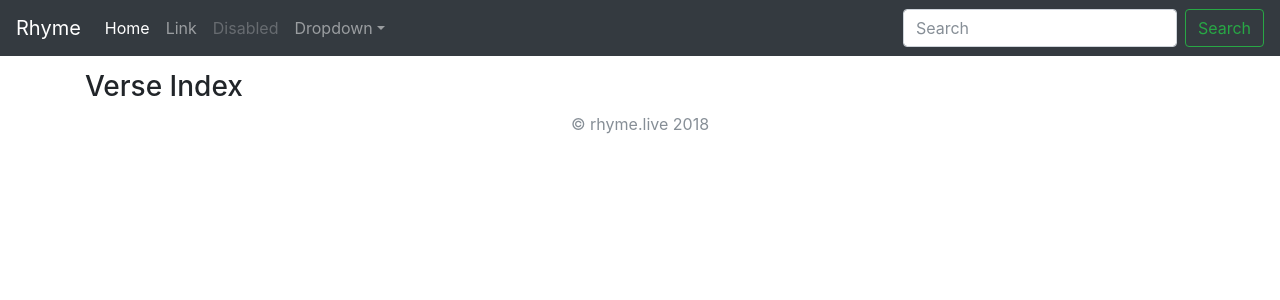
After one commit to tacro/rhyme-pjt, a Django app: page /verses/index/ in a window 1280 px wide. The commit adds this page. Shown: the top 300 px of the page. Run offline with Django 3.2, Linux system fonts and the light colour scheme; data that the repository does not hold is empty; some libraries are stand-ins or nearby versions.

Commit message:
added index page

```diff
--- a/verses/models.py
+++ b/verses/models.py
@@ -7,3 +7,6 @@ class Verse(models.Model):
     pub_date = models.DateTimeField(auto_now = True)
     body = models.TextField(max_length = 500)
     likes = models.IntegerField(default = 0)
+
+    def __str__(self):
+        return self.body[:15]
--- a/verses/templates/verses/create.html
+++ b/verses/templates/verses/create.html
@@ -10,8 +10,10 @@
 <input type="textarea" rows="15" cols="50" style="border-radius:3px;" name="body" />
 
 <br />
+<br />
 
-<input class="btn btn-primary" type="submit" value="Kick the verse!" />
+
+<input class="btn btn-primary btn-dark" type="submit" value="Kick the verse!" />
 
 </form>
 
--- /dev/null
+++ b/verses/templates/verses/index.html
@@ -0,0 +1,13 @@
+{% extends 'base.html' %}
+
+{% block content %}
+
+<h3>Verse Index</h3>
+
+{% for verse in verses.all %}
+
+<p>{{ verse.body }} </p>
+
+{% endfor %}
+
+{% endblock %}
--- a/verses/urls.py
+++ b/verses/urls.py
@@ -3,6 +3,7 @@ from . import views
 
 urlpatterns = [
     path('create/',  views.create, name = 'create'),
+    path('index/', views.index, name='index')
     # path('<int:product_id>',  views.detail, name = 'detail'),
     # path('<int:product_id>/upvote',  views.upvote, name = 'upvote'),
 ]
--- a/verses/views.py
+++ b/verses/views.py
@@ -10,8 +10,12 @@ def create(request):
             verse.body = request.POST['body']
             verse.rhymer = request.user
             verse.save()
-            return redirect('home')
+            return redirect('index')
         else:
             return render(request, 'verses/create.html', {'error': 'Please enter your verse'})
     else:
         return render(request, 'verses/create.html')
+
+def index(request):
+    verses = Verse.objects
+    return render(request, 'verses/index.html', {'verses':verses})
```
